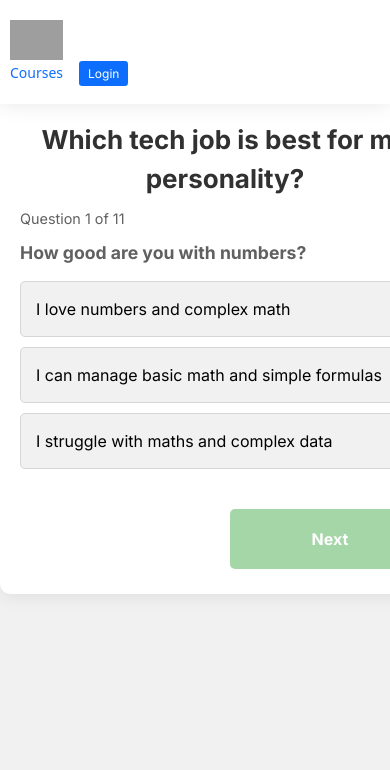
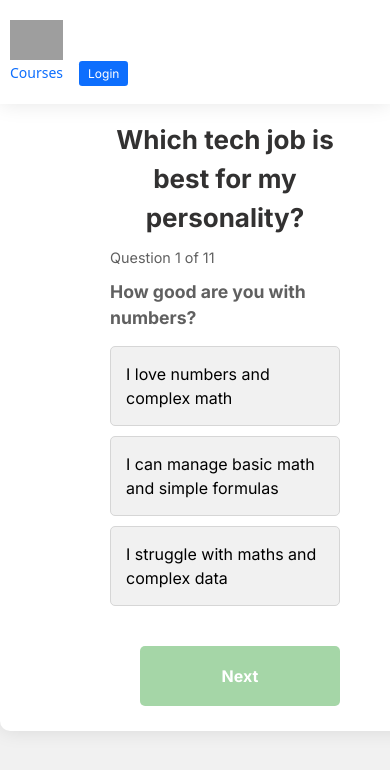
Before and after one commit to SLASSCOM/recommend-me-a-career, a Next.js app: page / in a window 390 px wide. Shown: the top 770 px of the page. Built offline with nearby package versions, Linux system fonts and the light colour scheme; grey boxes are pictures that could not be loaded.

Commit message:
Update quiz.css
Responsive issues fixed.

```diff
--- a/src/app/components/quiz.css
+++ b/src/app/components/quiz.css
@@ -153,7 +153,7 @@ body {
   .container {
     margin: 20px auto;
     margin-bottom: 110px;
-    padding: 20px; /* Simplify padding declaration */
+    padding: 110px; /* Simplify padding declaration */
     padding-top: 100px;
     height: auto;
     max-width: 768px;
```
